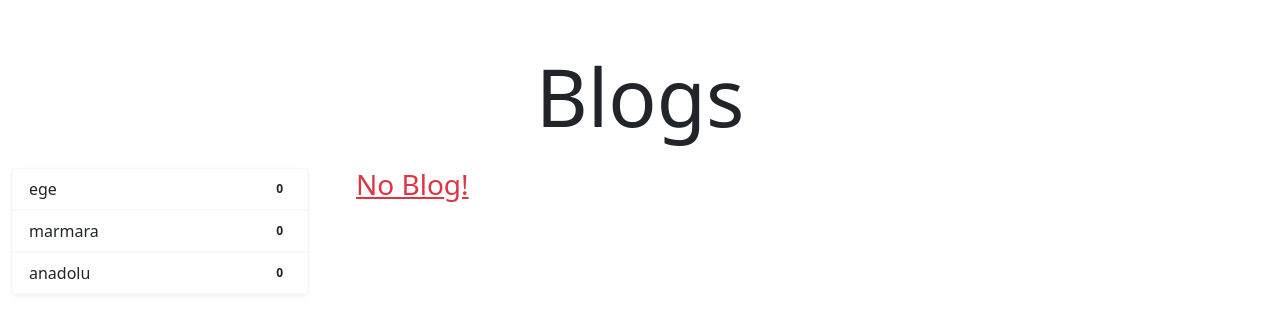
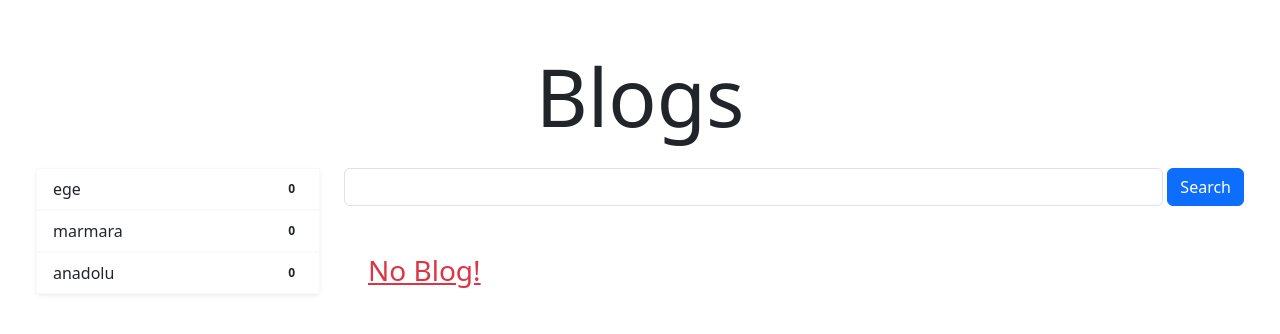
Before and after one commit to bayirdan/blogger, a Django app: page /blogs in a window 1280 px wide. Shown: the part 88-422 px from the top of the page. Run offline with Django 4.2, Linux system fonts and the light colour scheme; data comes from the database, SQL or seed files in the repository; data that the repository does not hold is empty; some libraries are stand-ins or nearby versions.

Commit message:
feat(): add search bar in blogs page

```diff
--- a/blog/templates/blog/blogs.html
+++ b/blog/templates/blog/blogs.html
@@ -11,7 +11,7 @@
 
 {% block content %}
  <div class="container-fluid">
-  <div class="row mt-4">
+  <div class="row mt-4 px-4">
     <h1 class="display-1 text-center mt-4 mb-4">Blogs</h1>
 
     <div class="col-3">
@@ -19,6 +19,7 @@
     </div>
 
     <div class="col-9">
+      {% include "blog/partials/_searchbar.html" %}
       <div class="row">
         {% for blog in blogs %}
           {% include "blog/partials/_blog.html" %}
--- /dev/null
+++ b/blog/templates/blog/partials/_searchbar.html
@@ -0,0 +1,12 @@
+<div class="row">
+  <div class="col-12 ms-auto me-auto">
+    <form method="POST">
+
+      {% csrf_token %}
+      <div class="searchbar d-flex align-items-center mb-5">
+          <input type="text" name="search" class="form-control" id="searchId" aria-describedby="searchHelp" value={{search_query}}>
+          <button type="submit" class="btn btn-primary ms-1">Search</button>
+      </div>
+    </form>
+  </div>
+</div>
--- a/blog/urls.py
+++ b/blog/urls.py
@@ -13,6 +13,7 @@ urlpatterns = [
     path("blogs/<slug:slug>/edit", views.edit_blog, name="edit-blog"),
     path("blogs/<slug:slug>/delete", views.delete_blog, name="delete-blog"),
     path("blogs/user/<str:username>", views.get_user_blogs, name="user_blogs"),
+    path("blogs/search/<str:search_data>", views.get_search_blogs, name="search-blogs"),
     path("category/<slug:slug>", views.filter_category, name="filter-category")
 ]
 
--- a/blog/views.py
+++ b/blog/views.py
@@ -15,6 +15,14 @@ def blogs(request):
   blogs = Blog.objects.filter(isActive=True)
   categories = Category.objects.all()
 
+  search_query = ''
+
+  if request.method == "POST":
+    search_query = request.POST['search']
+    if search_query == '':
+      return redirect('blogs')
+    return redirect('search-blogs', search_query)
+
   categories_list = []
 
   for category in categories:
@@ -30,6 +38,7 @@ def blogs(request):
     "blogs": blogs,
     "categories": categories,
     "categories_list": categories_list,
+    "search_query": search_query,
   }
   return render(request, "blog/blogs.html", context)
 
@@ -222,3 +231,37 @@ def get_user_blogs(request, username):
   }
 
   return render(request, 'blog/user-blogs.html', context)
+
+
+def get_search_blogs(request, search_data):
+  search_query = search_data
+
+  if request.method == "POST":
+    search_query = request.POST['search']
+    if search_query == '':
+      return redirect('blogs')
+    return redirect('search-blogs', search_query)
+
+  search_query = search_query.lower()
+  blogs = Blog.objects.filter(title__icontains=search_query, isActive=True)
+  categories = Category.objects.all()
+
+
+  categories_list = []
+
+  for category in categories:
+    blogs_by_category = Blog.objects.filter(category = category.id)
+    category_length = len(blogs_by_category)
+    categories_list.append({
+      'name': category.name,
+      'length': category_length,
+      'slug': category.slug
+    })
+
+  context = {
+    "blogs": blogs,
+    "categories": categories,
+    "categories_list": categories_list,
+    "search_query": search_query,
+  }
+  return render(request, "blog/blogs.html", context)
```
Also changed, not shown: roadMap.md (added, +5 -0 lines).
